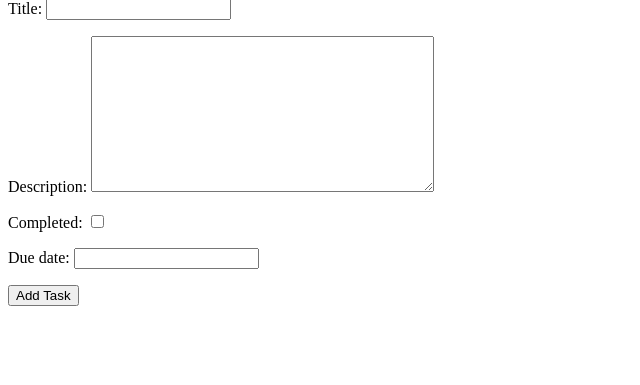
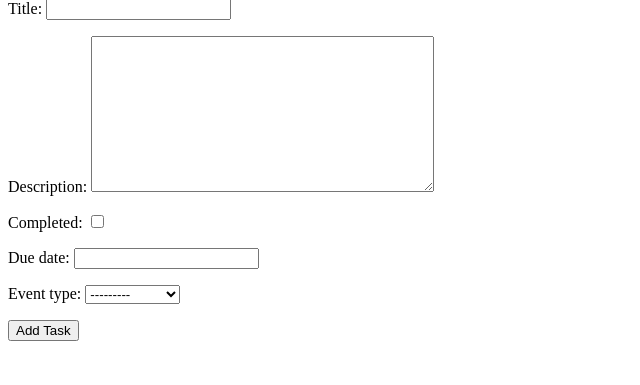
Before and after one commit to nabilk11/django_student_planner, a Django app: page /events/new/ in a window 1280 px wide. Shown: the part 175-560 px from the top of the page, without its empty margins (0-640 px from the left). Run offline with Django 4.2, Linux system fonts and the light colour scheme.

Commit message:
event update view class, template, and url added

```diff
--- a/main_app/templates/event_detail.html
+++ b/main_app/templates/event_detail.html
@@ -19,6 +19,9 @@
     {% else  %}
     <p class="event-txt-item" style="color: red;"  > <strong>Status: Incomplete!</strong></p>
     {% endif %}
+    <div class="event-btns">
+        <a href="{% url 'event_update' event.id%}"><button class="btn" >Edit</button></a>
+    </div>
 </div>
 
 {% endblock %}
--- a/main_app/templates/event_list.html
+++ b/main_app/templates/event_list.html
@@ -18,8 +18,9 @@
     </tr>
     {% for event in events %}
     <tr>
-        <td><a href="{% url 'event_detail' event.id %}">{{ event.title }}</a></td>
-        <td><a href="{% url 'event_detail' event.id %}">View</a></td>
+        <td><a class="event-list-title" href="{% url 'event_detail' event.id %}">{{ event.title }}</a></td>
+        <td><a class="event-list-link" href="{% url 'event_detail' event.id %}">View</a></td>
+        <td><a class="event-list-link" href="{% url 'event_update' event.id %}">Edit</a></td>
 
 
     </tr>
--- a/main_app/urls.py
+++ b/main_app/urls.py
@@ -10,6 +10,7 @@
     path('events/', views.EventList.as_view(), name="events" ),
     path('events/<int:pk>/', views.EventDetail.as_view(), name="event_detail" ),
     path('events/new/', views.EventCreate.as_view(), name="event_create"),
+    path('events/<int:pk>/edit/', views.EventUpdate.as_view(), name="event_update"),
 
 
 
--- a/main_app/views.py
+++ b/main_app/views.py
@@ -1,3 +1,5 @@
+from dataclasses import fields
+from pyexpat import model
 from django.shortcuts import render
 from django.urls import reverse_lazy
 from django.views.generic.base import TemplateView
@@ -116,9 +118,16 @@
 class EventCreate(CreateView):
     model = Event
     template_name = 'event_form.html'
-    fields = ['title', 'description', 'completed', 'due_date']
+    fields = ['title', 'description', 'completed', 'due_date', 'event_type']
     success_url = reverse_lazy('calendar')
 
     def form_valid(self, form):
         form.instance.user = self.request.user
         return super(EventCreate, self).form_valid(form)
+
+# Update/Edit Event
+class EventUpdate(UpdateView):
+    model = Event
+    template_name = 'event_update.html'
+    fields = ['title', 'description', 'completed', 'due_date', 'event_type']
+    success_url = reverse_lazy('calendar')
```
Also changed, not shown: main_app/templates/event_update.html (added, +20 -0 lines).
